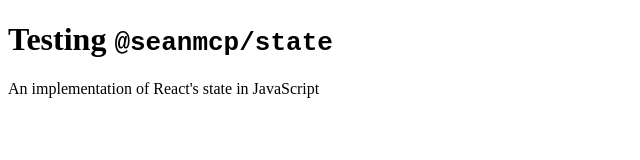
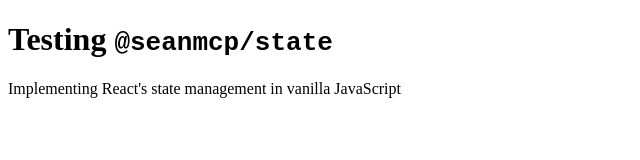
Before and after one commit to SeanMcP/state, a plain HTML site: page test.html in a window 1280 px wide. Shown: the whole page, without its empty margins (0-640 px from the left). Drawn offline with Linux system fonts and the light colour scheme.

Commit message:
Fix tagline

```diff
--- a/test.html
+++ b/test.html
@@ -6,7 +6,7 @@
     <body>
         <main>
             <h1>Testing <code>@seanmcp/state</code></h1>
-            <p>An implementation of React's state in JavaScript</p>
+            <p>Implementing React's state management in vanilla JavaScript</p>
         </main>
         <script src="./index.js"></script>
     </body>
```
Also changed, not shown: README.md.
